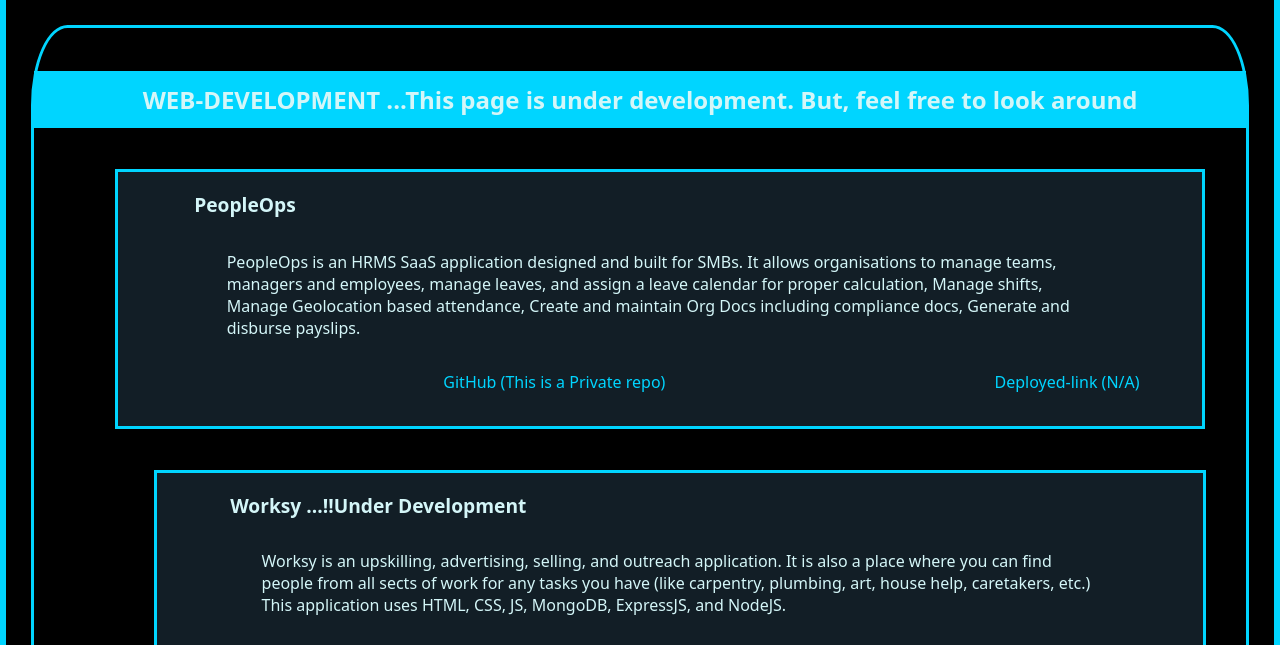
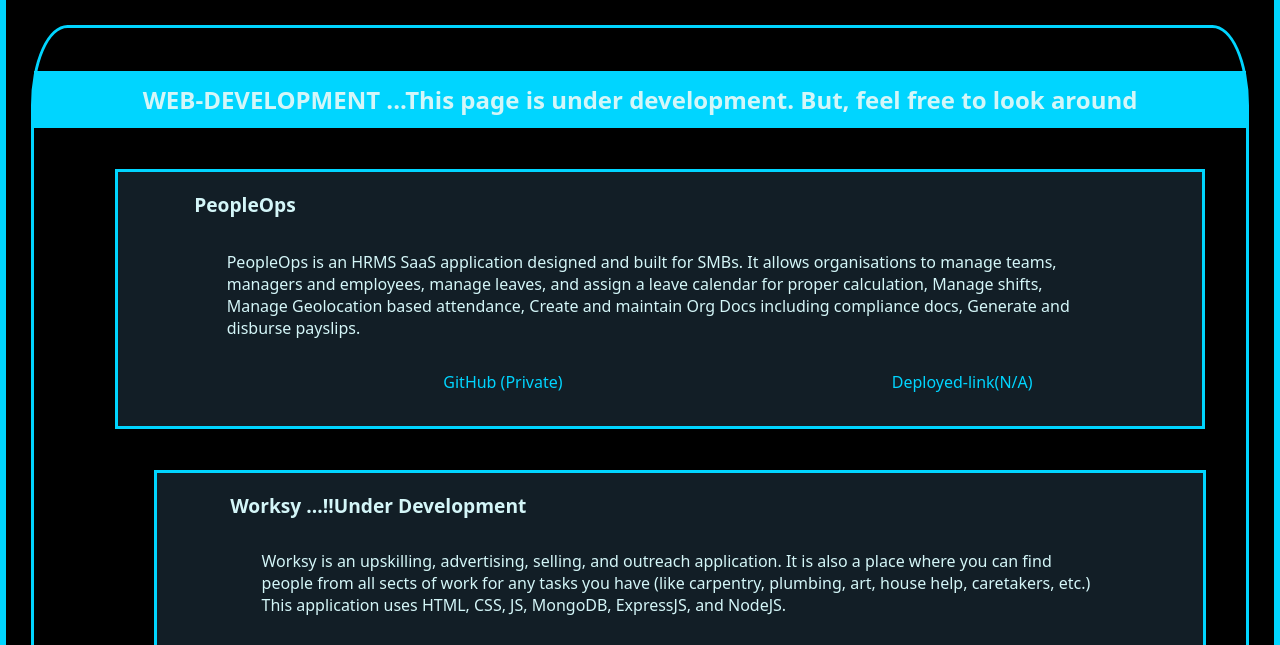
Before and after one commit to TarunHoKage7/Portfolio-website, a plain HTML site: page html/projects.html in a window 1280 px wide. Shown: the part 96-741 px from the top of the page. Drawn offline with Linux system fonts and the light colour scheme.

Commit message:
Update projects.html

```diff
--- a/html/projects.html
+++ b/html/projects.html
@@ -28,8 +28,8 @@
                 <section class="bg"></section>
                 <h3 class="card-title">PeopleOps</h3>
                 <p class="card-summary"> PeopleOps is an HRMS SaaS application designed and built for SMBs. It allows organisations to manage teams, managers and employees, manage leaves, and assign a leave calendar for proper calculation, Manage shifts, Manage Geolocation based attendance, Create and maintain Org Docs including compliance docs, Generate and disburse payslips. </p>
-                <a href="https://github.com/TarunHoKage7/HRMS" target="_blank" class="card-link" rel="noopener">GitHub (This is a Private repo)</a>
-                <a href="#" target="_blank" class="card-link" rel="noopener">Deployed-link (N/A)</a>
+                <a href="https://github.com/TarunHoKage7/HRMS" target="_blank" class="card-link" rel="noopener">GitHub (Private)</a>
+                <a href="#" target="_blank" class="card-link" rel="noopener">Deployed-link(N/A)</a>
 
             </li>
         <ul class="project-list">
```
